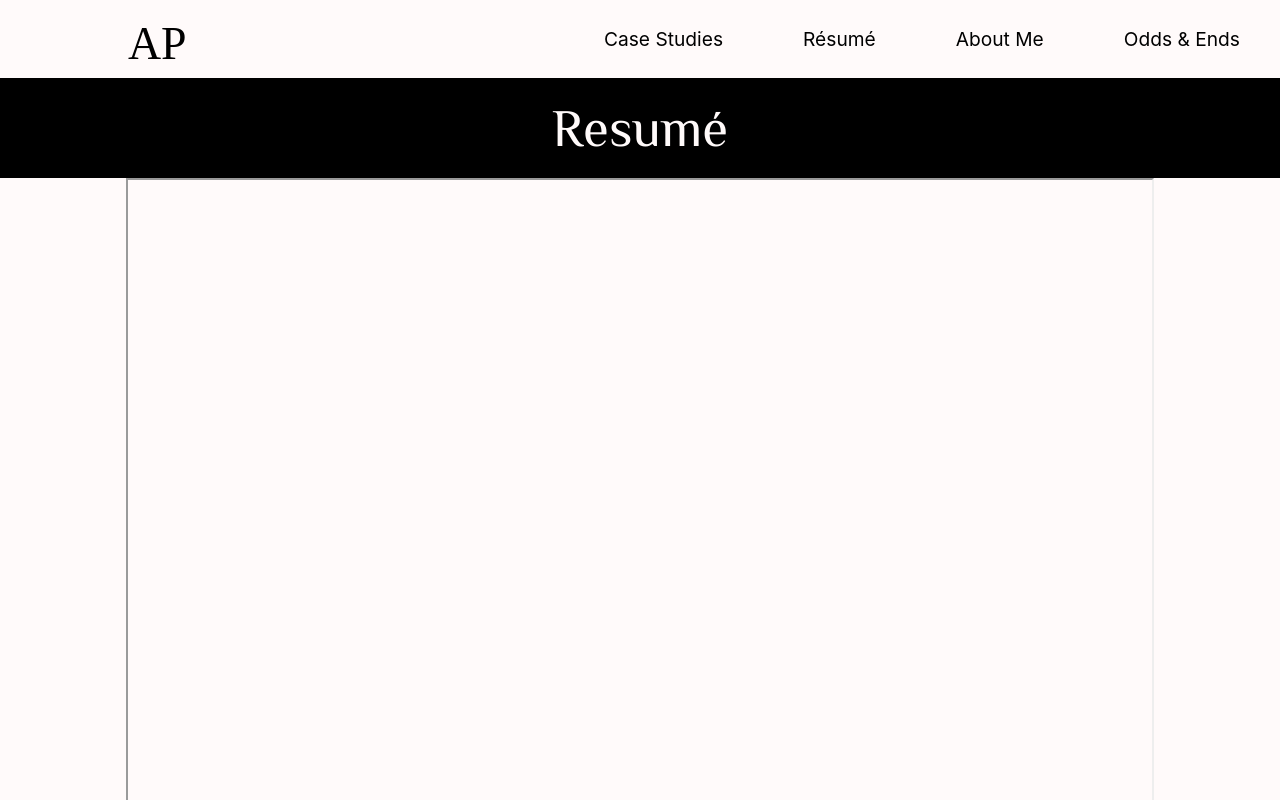
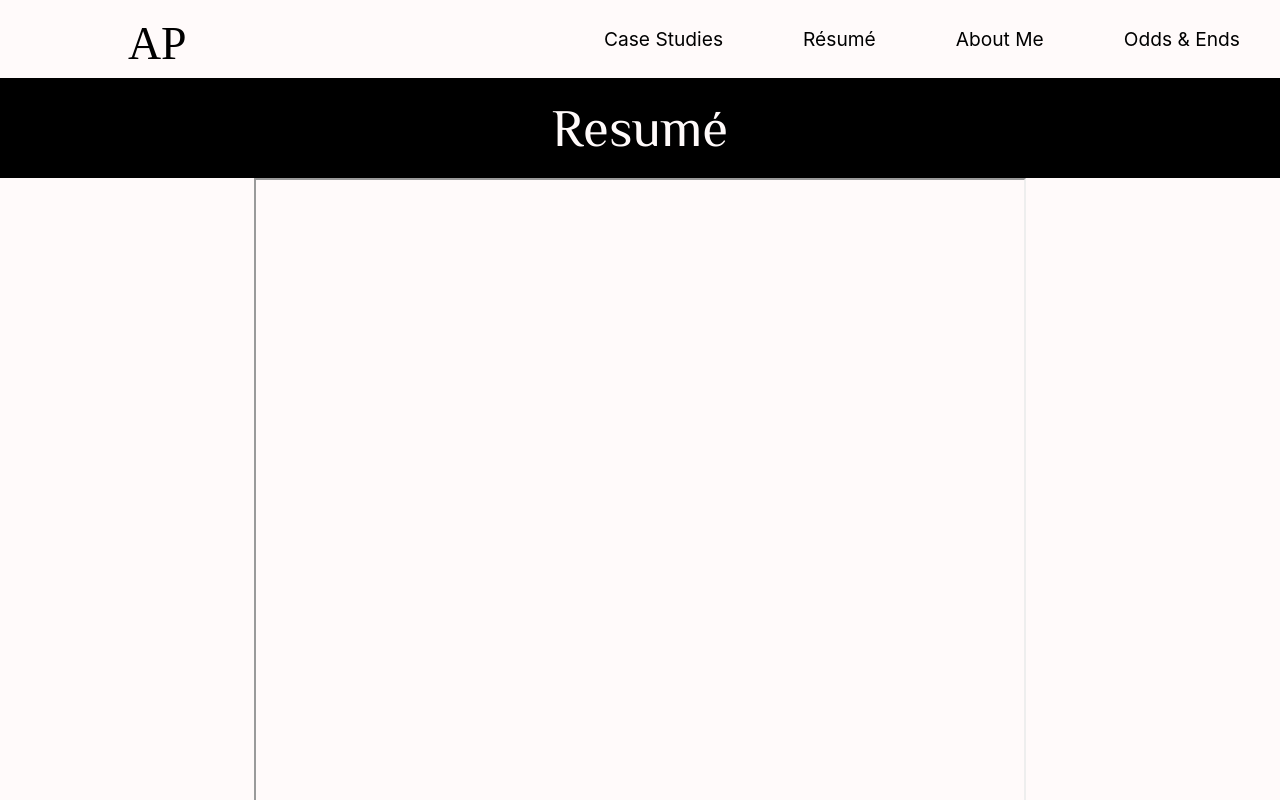
Before and after one commit to allipo/my-portfolio, a React (Create React App) app: page /resume in a window 1280 px wide. Shown: the top 800 px of the page. Built offline with nearby package versions, Linux system fonts and the light colour scheme.

Commit message:
updates to resume

```diff
--- a/src/pages/resume/resume.css
+++ b/src/pages/resume/resume.css
@@ -5,14 +5,13 @@
 }
 
 #resumeFrame {
-    width: 80%;
-    height: 1100px;
+    width: 60%;
+    height: 120vh;
 
 }
 
 @media (max-width: 1000px) {
     #resumeFrame {
-        height: 500px;
         width: 100%;
     }
 }
--- a/src/pages/resume/resume.js
+++ b/src/pages/resume/resume.js
@@ -4,7 +4,6 @@ import PageTitle from "../../components/page-title/PageTitle";
 import Footer from "../../components/footer/footer";
 import GoToTop from "../../components/go-to-top/goToTop";
 import resume from "./resume2022.pdf";
-// import resumePic from "./resume2022.jpg";
 import "./resume.css";
 
 let resumeTitle = "Resumé";
@@ -14,11 +13,12 @@ function Resume() {
     <>
       <NavBar />
       <PageTitle title={resumeTitle} />
-      {/* <div id="resumeHolder">
-        <img src={resumePic} alt="resume" id="resumePic" />
-      </div> */}
       <div id="resume-page-body">
-        <iframe src={resume} title="resume pdf" id="resumeFrame" />
+        <iframe
+          src={resume + "#view=FitH"}
+          title="resume pdf"
+          id="resumeFrame"
+        />
       </div>
       <Footer />
       <GoToTop />
```
Also changed, not shown: src/pages/resume/resume2022.jpg (deleted).
